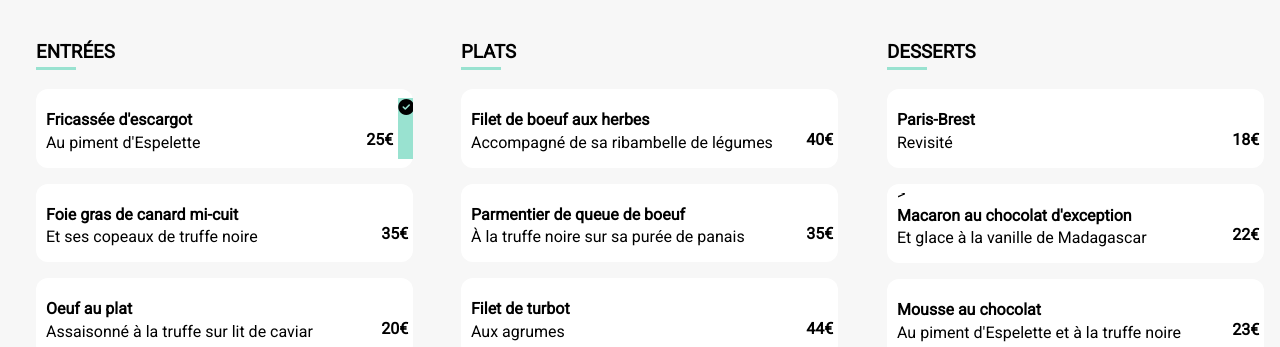
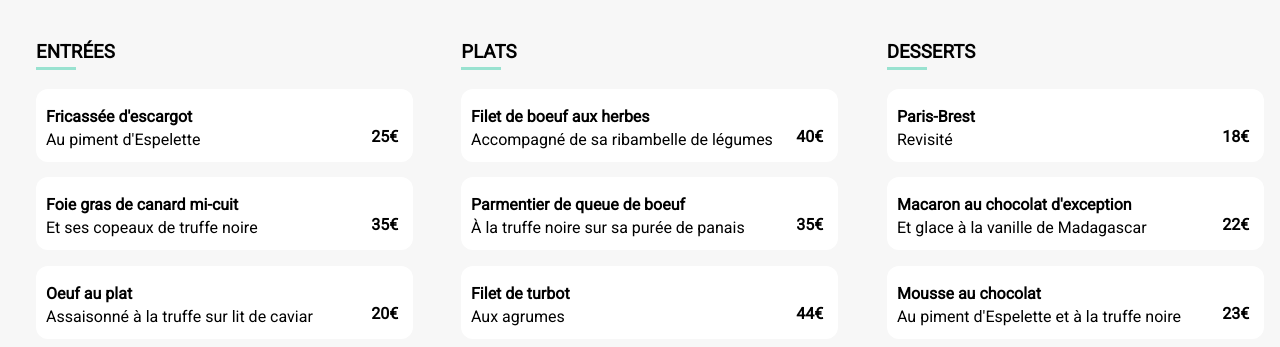
Before and after one commit to Tinany/Faure_Tinany_3_10122020, a plain HTML site: page restaurants/la-palette-du-goût.html in a window 1280 px wide. Shown: the part 605-952 px from the top of the page. Drawn offline with Linux system fonts and the light colour scheme; a web font is replaced by a local one.

Commit message:
Test check animation

```diff
--- a/restaurants/la-palette-du-goût.html
+++ b/restaurants/la-palette-du-goût.html
@@ -34,9 +34,6 @@
                                 <p>Au piment d'Espelette </p>
                             </div>
                             <div class="menu__price">25€</div>
-                            <div class="menu__checking">
-                                <i class="fas fa-check-circle"></i>
-                            </div>
                         </li>
                         <li class="menu__list">
                             <div class="menu__text">
@@ -95,7 +92,7 @@
                             <div class="menu__price">18€</div>
                         </li>
                         <li class="menu__list">
-                            <div class="menu__text">>
+                            <div class="menu__text">
                                 <h4>Macaron au chocolat d'exception</h4>
                                 <p>Et glace à la vanille de Madagascar</p>
                             </div>
--- a/style/Layouts/_menu.scss
+++ b/style/Layouts/_menu.scss
@@ -37,21 +37,6 @@
     &__items {
       max-width: 100%;
       padding: 0 1rem;
-      transform: scale(0);
-      animation: 1.5s itemsMove forwards;
-
-      &:nth-child(1){
-        animation-delay: 0s;
-      }
-      &:nth-child(2){
-        animation-delay: .1s;
-      }
-      &:nth-child(3){
-        animation-delay: .2s;
-      }
-      &:nth-child(4){
-        animation-delay: .3s;
-      }
     }
 
     &__item {
@@ -61,18 +46,31 @@
 
     &__list {
       background-color: $color-background;
-      padding: 9px 0;
+      padding: 6px 0;
       border-radius: .75rem;
       margin: 1rem 0;
       display: flex;
+      transform: scale(0);
+      animation: 1.5s itemsMove forwards;
+
+      &:nth-child(1){
+        animation-delay: 0s;
+      }
+      &:nth-child(2){
+        animation-delay: .3s;
+      }
+      &:nth-child(3){
+        animation-delay: .4s;
+      }
+      &:nth-child(4){
+        animation-delay: .5s;
+      }
     }
 
     &__text {
       line-height: 1px;
       padding-left: 10px;
       width: 90%;
-      text-overflow: ellipsis;
-      overflow: hidden;
     }
 
     &__price {
@@ -80,13 +78,8 @@
       display: flex;
       justify-content: flex-end;
       align-items: flex-end;
-      padding-right: 5px;
       margin-bottom: 10px;
-    }
-
-    &__checking {
-      overflow: hidden;
-      background-color: $color-tertiary;
+      margin-right: 15px;
     }
 
     &__footer {
--- a/style/Utils/_animations.scss
+++ b/style/Utils/_animations.scss
@@ -54,3 +54,4 @@
         transform: scale(1);
     }
 }
+// Check box animation
```
Also changed, not shown: style/main.css, 1 other file.
